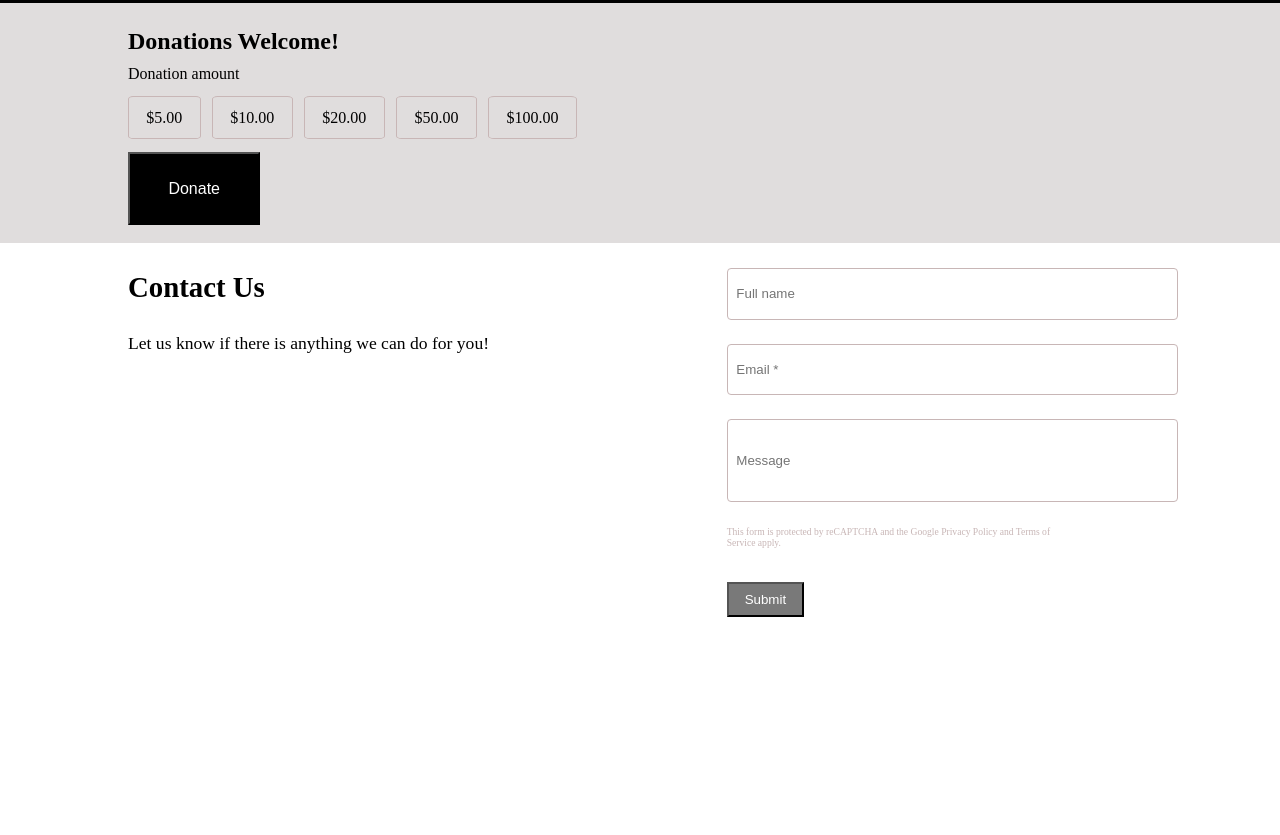
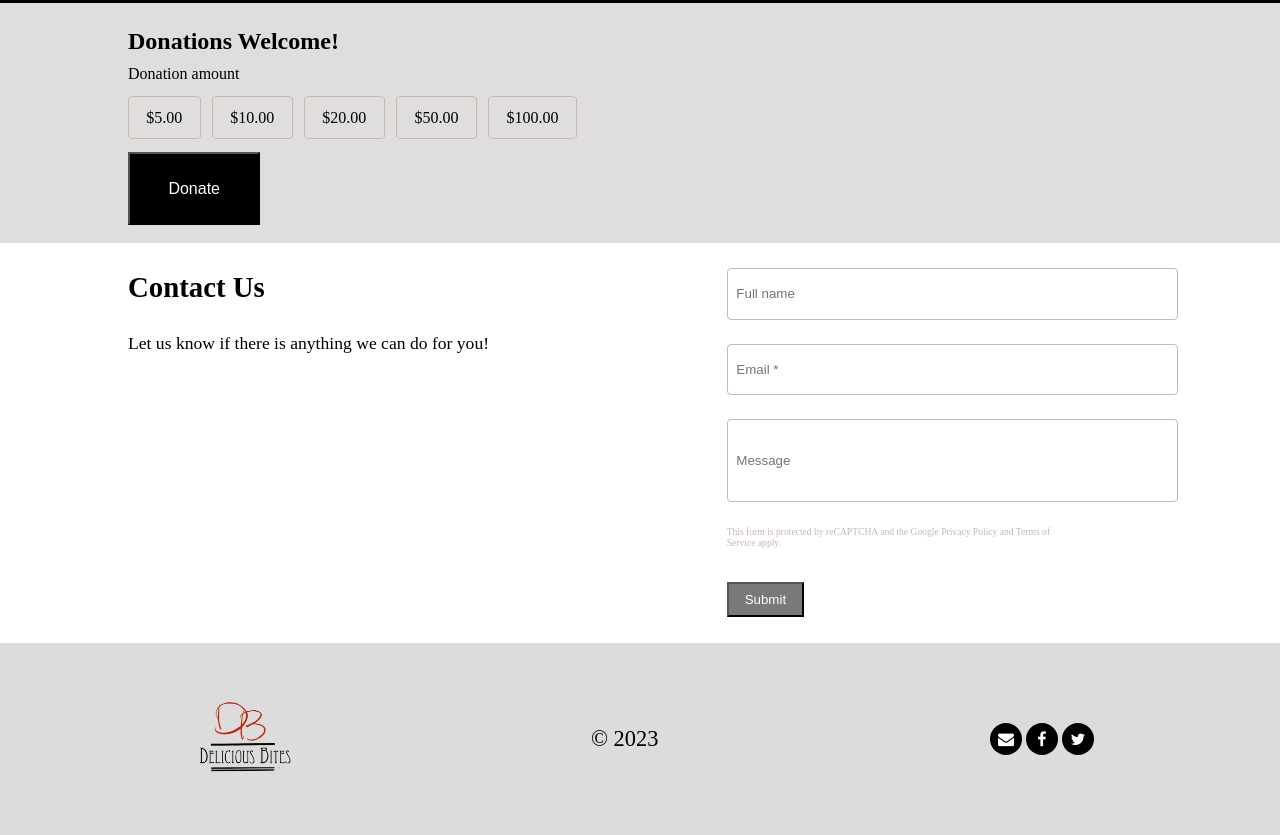
Before and after one commit to HassanMoussaa/Assignment_Replication_flex, a plain HTML site: page index.html in a window 1280 px wide. Shown: the part 2887-3722 px from the top of the page. Before the commit the page ends 3530 px from the top, so only its background shows below. Drawn offline with Linux system fonts and the light colour scheme.

Commit message:
added the footer, with changes to html and css files

```diff
--- a/Styles/stylessheet.css
+++ b/Styles/stylessheet.css
@@ -246,3 +246,38 @@ header {
   color: white;
   padding: 0.5rem 1rem;
 }
+
+footer {
+  background-color: #dcdcdc;
+  height: 12rem;
+  display: flex;
+  justify-content: space-between;
+  align-items: center;
+  padding-left: 15%;
+  gap: 10%;
+}
+footer div {
+  width: calc(100% / 3);
+  height: fit-content;
+}
+
+.fot1 img {
+  height: 30%;
+  width: 35%;
+  object-fit: contain;
+}
+
+.fot2 {
+  font-size: 1.4rem;
+}
+
+.fa {
+  padding: 0.5rem;
+  font-size: 1.4rem;
+  width: 1rem;
+  text-align: center;
+  text-decoration: none;
+  border-radius: 50%;
+  background-color: black;
+  color: white;
+}
--- a/index.html
+++ b/index.html
@@ -4,6 +4,10 @@
     <meta charset="UTF-8" />
     <meta name="viewport" content="width=device-width, initial-scale=1.0" />
     <link rel="stylesheet" href="Styles\stylessheet.css" />
+    <link
+      rel="stylesheet"
+      href="https://cdnjs.cloudflare.com/ajax/libs/font-awesome/4.7.0/css/font-awesome.min.css"
+    />
     <title>Menu</title>
   </head>
   <body>
@@ -249,5 +253,28 @@
         </form>
       </div>
     </section>
+
+    <!-- Footer -->
+
+    <footer>
+      <div class="fot1">
+        <img
+          src="Photos\deliciousbites_logo.webp"
+          alt="thedeliciousbites logo"
+        />
+      </div>
+
+      <div class="fot2">
+        <span>&#169; 2023</span>
+      </div>
+
+      <div class="fot3">
+        <p>
+          <a href="index.html" class="fa fa-envelope"></a>
+          <a href="index.html" class="fa fa-facebook"></a>
+          <a href="index.html" class="fa fa-twitter"></a>
+        </p>
+      </div>
+    </footer>
   </body>
 </html>
```
